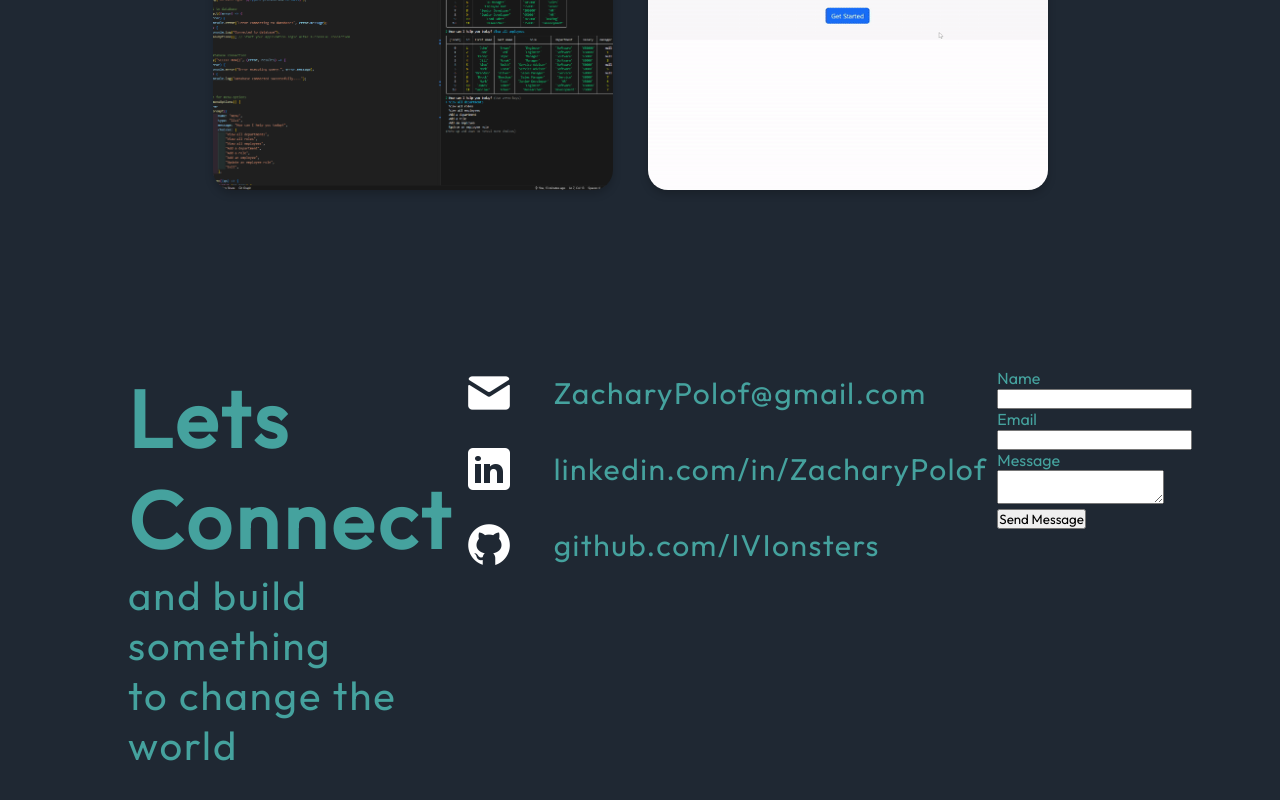
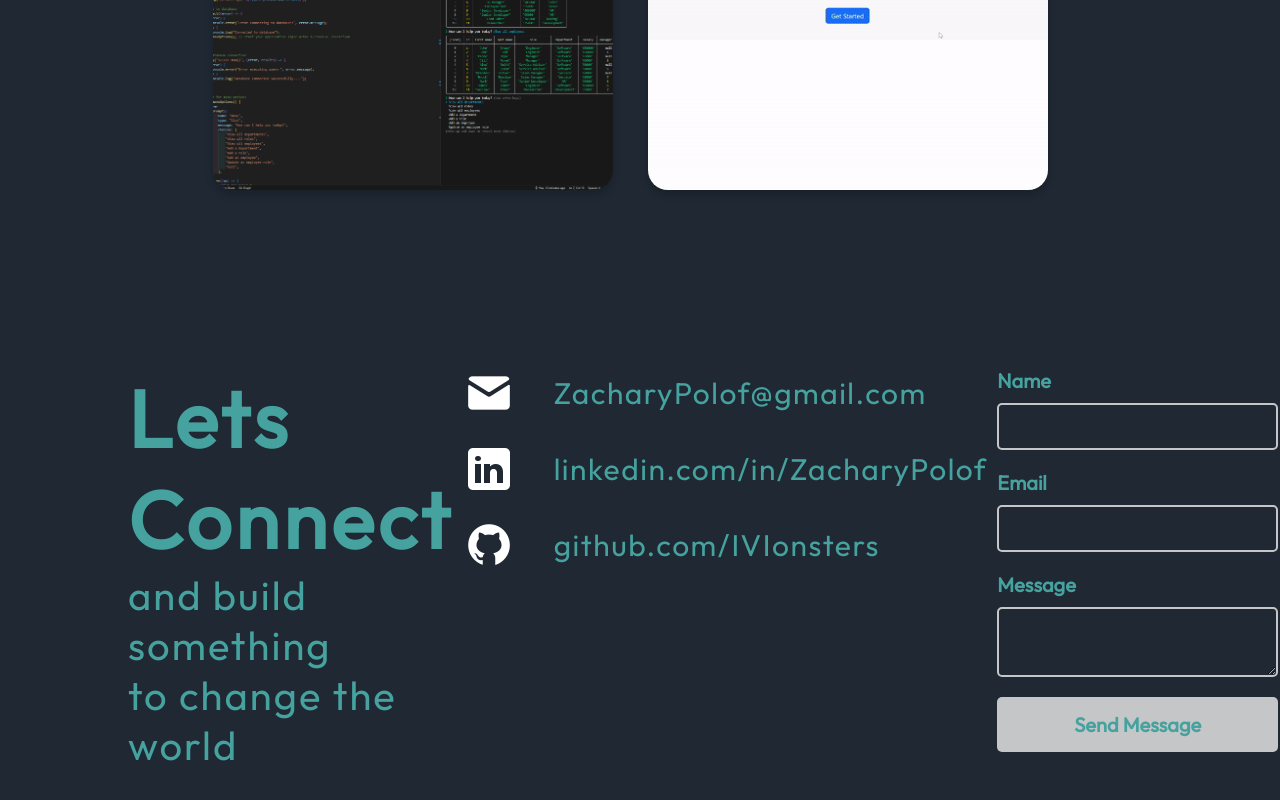
Before and after one commit to IVIonsters/IVIonstersDesigns, a React (Vite) app: page / in a window 1280 px wide. Shown: the part 3719-4519 px from the top of the page. Built offline with nearby package versions, Linux system fonts and the light colour scheme.

Commit message:
Update Contact.module.css
updated comments on styling for better understand in future development

added styling for newly added form

```diff
--- a/src/components/Contact/Contact.module.css
+++ b/src/components/Contact/Contact.module.css
@@ -1,6 +1,6 @@
 @import "../../vars.css";
 
-/* Container */
+/* Container styling */
 .container {
   color: var(--color-text);
   margin-top: 120px;
@@ -27,7 +27,7 @@
   letter-spacing: 2px;
 }
 
-/* Link styling */
+/* Link styling container */
 .links {
   display: flex;
   flex-direction: column;
@@ -36,12 +36,14 @@
   gap: 26px;
 }
 
+/* Individual link styling */
 .link {
   display: flex;
   align-items: center;
   gap: 25px;
 }
 
+/* Anchor tag styling within links */
 .link a {
   color: var(--color-text);
   text-decoration: none;
@@ -50,7 +52,69 @@
   letter-spacing: 1.5px;
 }
 
-/* Media Screen */
+/* Form styling */
+.form {
+  display: flex;
+  flex-direction: column;
+  gap: 20px;
+  width: 400px;
+}
+
+/* Form group styling for each input/textarea field */
+.formGroup {
+  display: flex;
+  flex-direction: column;
+  gap: 10px;
+}
+
+/* Label styling */
+.formGroup label {
+  font-size: 20px;
+  font-weight: 600;
+}
+
+/* Input and textarea styling */
+.formGroup input,
+.formGroup textarea {
+  padding: 10px;
+  font-size: 18px;
+  border: 2px solid var(--color-primary);
+  border-radius: 5px;
+  background-color: var(--color-bg);
+  color: var(--color-text);
+}
+
+/* Error state styling for input and textarea */
+.formGroup input.error,
+.formGroup textarea.error {
+  border-color: red;
+}
+
+/* Error message styling */
+.errorMessage {
+  color: red;
+  font-size: 14px;
+}
+
+/* Submit button styling */
+.submitButton {
+  padding: 15px 20px;
+  font-size: 20px;
+  font-weight: 700;
+  color: var(--color-text);
+  background-color: var(--color-primary);
+  border: none;
+  border-radius: 5px;
+  cursor: pointer;
+  transition: background-color 0.3s ease;
+}
+
+/* Submit button hover effect */
+.submitButton:hover {
+  background-color: var(--color-secondary);
+}
+
+/* Responsive design adjustments for smaller screens */
 @media screen and (max-width: 830px) {
   .container {
     flex-direction: column;
```
